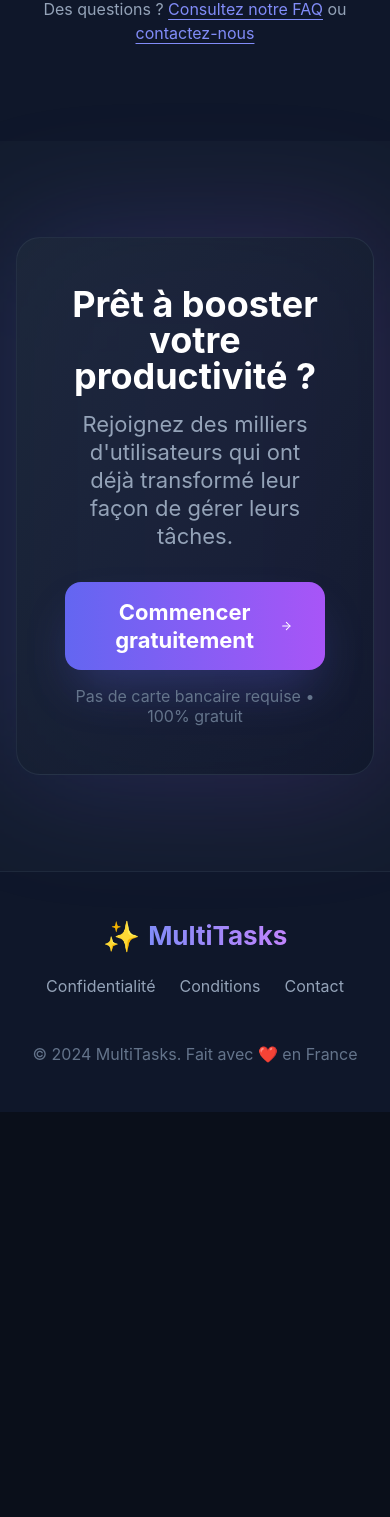
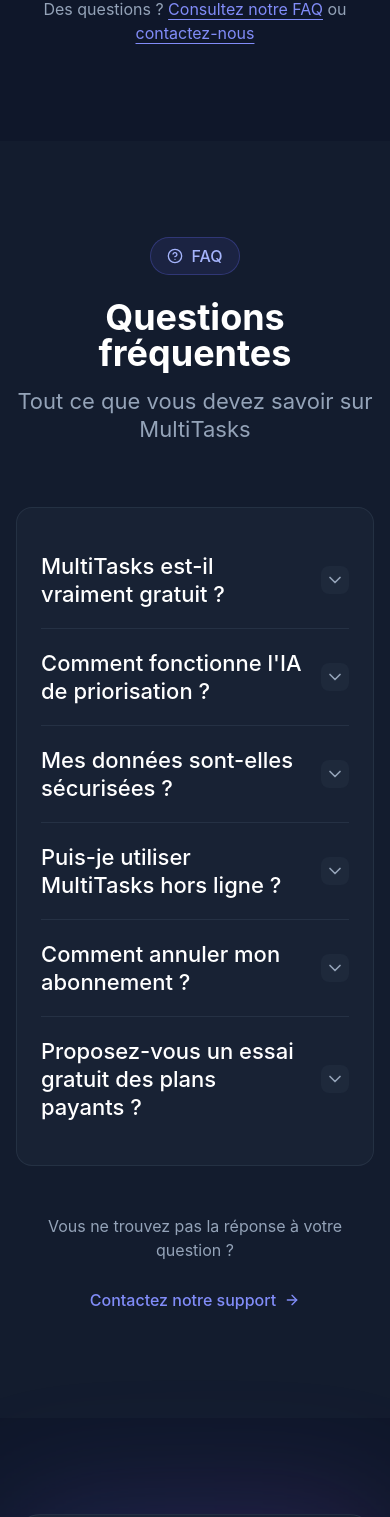
Before and after one commit to Chris-SCAI/multitask, a Next.js app: page / in a window 390 px wide. Shown: the part 8794-10311 px from the top of the page. Before the commit the page ends 9906 px from the top, so only its background shows below. Built offline with nearby package versions, Linux system fonts and the light colour scheme.

Commit message:
feat: add FAQ section with accordion and 6 questions

```diff
--- a/app/page.tsx
+++ b/app/page.tsx
@@ -17,10 +17,12 @@ import {
   Target,
   Users,
   ChevronDown,
+  ChevronUp,
   Play,
   Check,
   Menu,
   X,
+  HelpCircle,
 } from 'lucide-react'
 import { cn } from '../lib/utils'
 
@@ -126,9 +128,79 @@ function Step({
   )
 }
 
+// FAQ Item component
+function FAQItem({
+  question,
+  answer,
+  isOpen,
+  onToggle
+}: {
+  question: string
+  answer: string
+  isOpen: boolean
+  onToggle: () => void
+}) {
+  return (
+    <div className="border-b border-slate-700/50 last:border-0">
+      <button
+        onClick={onToggle}
+        className="w-full py-5 flex items-center justify-between text-left group"
+      >
+        <span className="text-lg font-medium text-white group-hover:text-indigo-400 transition-colors pr-4">
+          {question}
+        </span>
+        <span className="flex-shrink-0 p-1 rounded-lg bg-slate-800 group-hover:bg-indigo-500/20 transition-colors">
+          {isOpen ? (
+            <ChevronUp className="w-5 h-5 text-indigo-400" />
+          ) : (
+            <ChevronDown className="w-5 h-5 text-slate-400 group-hover:text-indigo-400" />
+          )}
+        </span>
+      </button>
+      <div
+        className={cn(
+          "overflow-hidden transition-all duration-300 ease-in-out",
+          isOpen ? "max-h-96 opacity-100 pb-5" : "max-h-0 opacity-0"
+        )}
+      >
+        <p className="text-slate-400 leading-relaxed">{answer}</p>
+      </div>
+    </div>
+  )
+}
+
+// FAQ Data
+const faqData = [
+  {
+    question: "MultiTasks est-il vraiment gratuit ?",
+    answer: "Oui ! Le plan gratuit vous donne accès à 3 espaces de travail et 50 tâches actives, sans limite de temps. C'est parfait pour un usage personnel. Les fonctionnalités avancées comme l'IA et la synchronisation cloud sont disponibles dans les plans payants."
+  },
+  {
+    question: "Comment fonctionne l'IA de priorisation ?",
+    answer: "Notre IA analyse le titre, la description et le contexte de chaque tâche pour déterminer son urgence et son importance selon la matrice d'Eisenhower. Elle vous suggère ensuite une priorité et un nombre d'étoiles. Vous gardez toujours le contrôle final !"
+  },
+  {
+    question: "Mes données sont-elles sécurisées ?",
+    answer: "Absolument. Avec le plan gratuit, vos données restent 100% locales sur votre appareil. Avec les plans payants, la synchronisation cloud utilise un chiffrement de bout en bout. Nous ne revendons jamais vos données et sommes conformes au RGPD."
+  },
+  {
+    question: "Puis-je utiliser MultiTasks hors ligne ?",
+    answer: "Oui ! MultiTasks est une Progressive Web App (PWA). Une fois installée, l'application fonctionne entièrement hors ligne. Vos modifications seront synchronisées automatiquement dès que vous retrouverez une connexion internet."
+  },
+  {
+    question: "Comment annuler mon abonnement ?",
+    answer: "Vous pouvez annuler votre abonnement à tout moment depuis les paramètres de votre compte. Vous conserverez l'accès aux fonctionnalités premium jusqu'à la fin de votre période de facturation. Aucun engagement, aucune pénalité."
+  },
+  {
+    question: "Proposez-vous un essai gratuit des plans payants ?",
+    answer: "Oui, le plan Pro est disponible en essai gratuit pendant 14 jours, sans carte bancaire requise. Vous aurez accès à toutes les fonctionnalités pour tester l'IA et la synchronisation cloud avant de vous engager."
+  },
+]
+
 export default function LandingPage() {
   const [isVisible, setIsVisible] = useState(false)
   const [isMobileMenuOpen, setIsMobileMenuOpen] = useState(false)
+  const [openFAQ, setOpenFAQ] = useState<number | null>(null)
   const tasksCounter = useCounter(10000, 2500)
   const usersCounter = useCounter(5000, 2500)
   const hoursCounter = useCounter(50000, 2500)
@@ -711,7 +783,7 @@ export default function LandingPage() {
           <div className="mt-16 text-center">
             <p className="text-slate-400">
               Des questions ?{' '}
-              <a href="#" className="text-indigo-400 hover:text-indigo-300 underline underline-offset-4">
+              <a href="#faq" className="text-indigo-400 hover:text-indigo-300 underline underline-offset-4">
                 Consultez notre FAQ
               </a>
               {' '}ou{' '}
@@ -723,8 +795,51 @@ export default function LandingPage() {
         </div>
       </section>
 
+      {/* FAQ Section */}
+      <section id="faq" className="py-24 px-4 sm:px-6 lg:px-8 bg-slate-800/30">
+        <div className="max-w-3xl mx-auto">
+          <div className="text-center mb-16">
+            <div className="inline-flex items-center gap-2 px-4 py-2 rounded-full bg-indigo-500/10 border border-indigo-500/30 text-indigo-300 text-sm font-medium mb-6">
+              <HelpCircle className="w-4 h-4" />
+              FAQ
+            </div>
+            <h2 className="text-3xl sm:text-4xl font-bold text-white mb-4">
+              Questions fréquentes
+            </h2>
+            <p className="text-lg text-slate-400">
+              Tout ce que vous devez savoir sur MultiTasks
+            </p>
+          </div>
+
+          <div className="bg-slate-800/50 rounded-2xl border border-slate-700/50 p-6 sm:p-8">
+            {faqData.map((faq, index) => (
+              <FAQItem
+                key={index}
+                question={faq.question}
+                answer={faq.answer}
+                isOpen={openFAQ === index}
+                onToggle={() => setOpenFAQ(openFAQ === index ? null : index)}
+              />
+            ))}
+          </div>
+
+          <div className="mt-12 text-center">
+            <p className="text-slate-400 mb-4">
+              Vous ne trouvez pas la réponse à votre question ?
+            </p>
+            <a
+              href="mailto:support@multitasks.app"
+              className="inline-flex items-center gap-2 text-indigo-400 hover:text-indigo-300 font-medium transition-colors"
+            >
+              Contactez notre support
+              <ArrowRight className="w-4 h-4" />
+            </a>
+          </div>
+        </div>
+      </section>
+
       {/* CTA Section */}
-      <section className="py-24 px-4 sm:px-6 lg:px-8 bg-slate-800/30">
+      <section className="py-24 px-4 sm:px-6 lg:px-8">
         <div className="max-w-4xl mx-auto text-center">
           <div className="relative">
             <div className="absolute inset-0 bg-gradient-to-r from-indigo-500/20 to-purple-500/20 rounded-3xl blur-3xl" />
```
